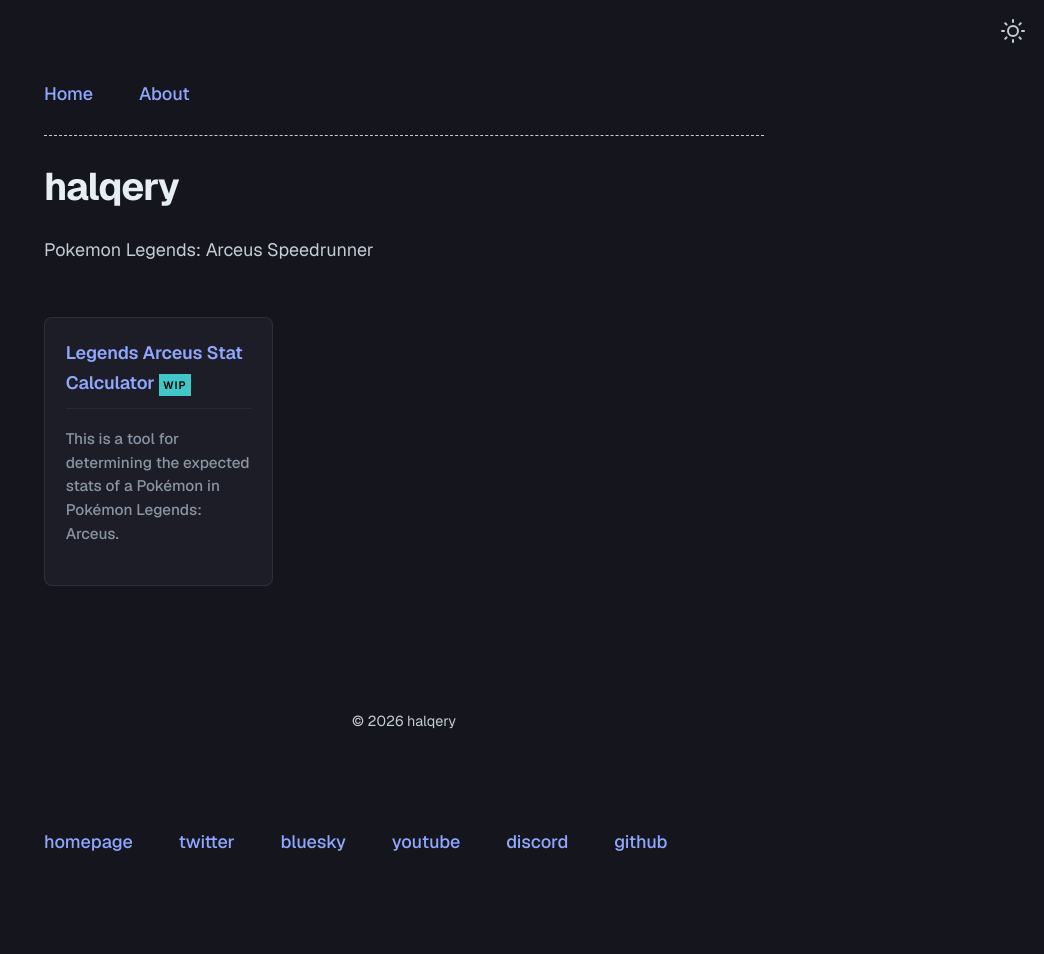
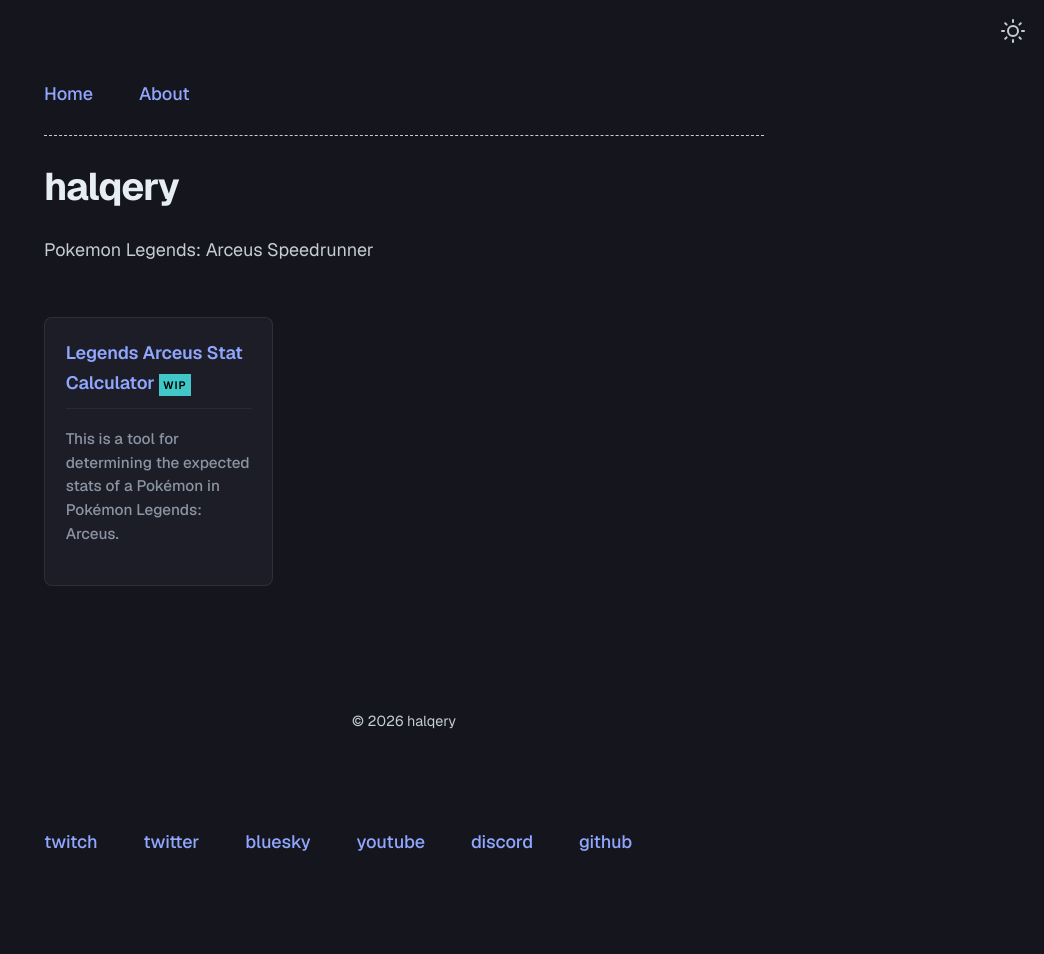
Before and after one commit to halqery/halqery.github.io, a Jekyll site: the page built from index.md, in a window 1280 px wide. Shown: the whole page, without its empty margins (236-1280 px from the left). Built offline with Jekyll 4.4.1, drawn with Linux system fonts in a browser that asks for light colours.

Commit message:
Update home.yml

```diff
--- a/_data/home.yml
+++ b/_data/home.yml
@@ -12,8 +12,8 @@ project_entries:
     highlight: WIP
 
 footer_entries:
-  - title: homepage
-    url: https://www.halqery.live
+  - title: twitch
+    url: https://twitch.tv/halqery
 
   - title: twitter
     url: https://twitter.com/halqery
```
